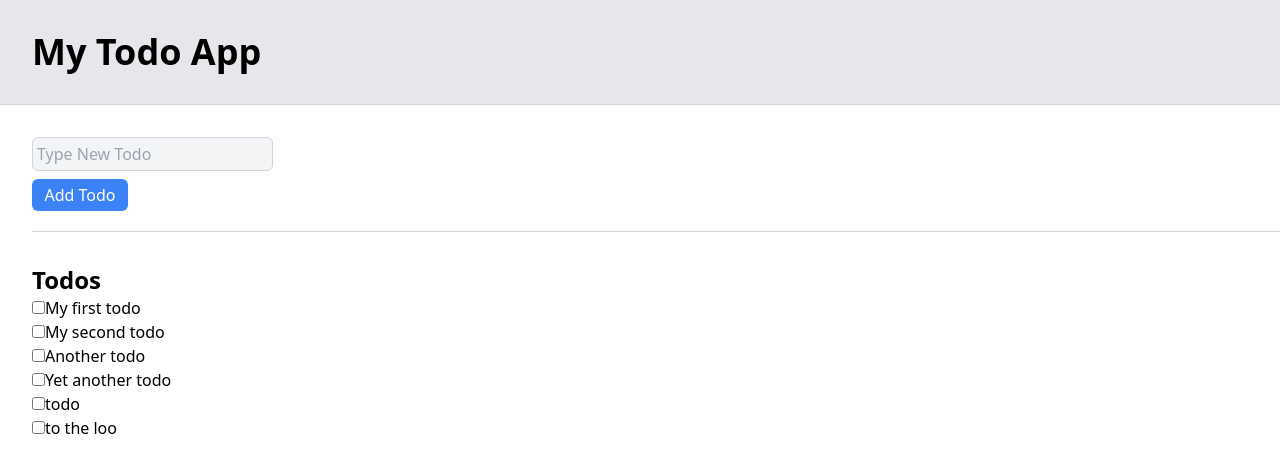
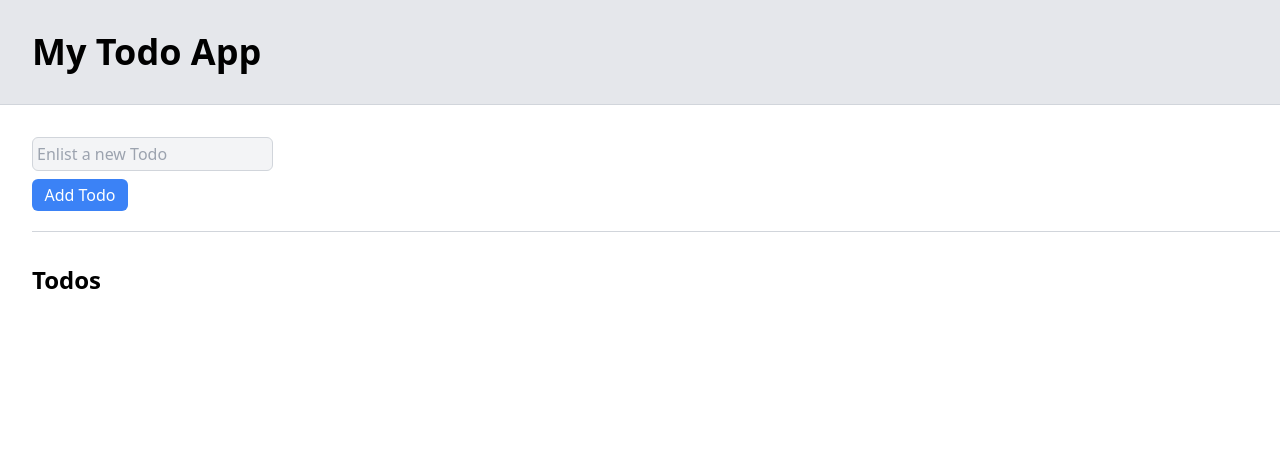
Before and after one commit to becodeorg/hamilton-7-to-do-react-lilouMazzarisi, a React (Vite) app in the folder intro-react/: page / in a window 1280 px wide. Shown: the top 472 px of the page. Built offline with nearby package versions, Linux system fonts and the light colour scheme.

Commit message:
chapter 3 - Forms : adding task

```diff
--- a/intro-react/package.json
+++ b/intro-react/package.json
@@ -11,14 +11,15 @@
   },
   "dependencies": {
     "react": "^18.2.0",
-    "react-dom": "^18.2.0"
+    "react-dom": "^18.2.0",
+    "uuid": "^9.0.0"
   },
   "devDependencies": {
     "@types/react": "^18.0.24",
     "@types/react-dom": "^18.0.8",
     "@vitejs/plugin-react": "^2.2.0",
     "autoprefixer": "^10.4.13",
-    "netlify-cli": "^12.2.1",
+    "netlify-cli": "^2.37.0",
     "postcss": "^8.4.19",
     "tailwindcss": "^3.2.4",
     "vite": "^3.2.3"
--- a/intro-react/src/App.jsx
+++ b/intro-react/src/App.jsx
@@ -1,16 +1,20 @@
 import React, { useState } from 'react'
 import Title from './components/title.jsx'
-import Input from './components/input.jsx'
-import List from './components/list'
+import Form from './components/form.jsx'
+import TodoList from './components/list'
 import './App.css'
 
-const Todo = () => {
+const App = () => {
+
+  const initialList = [];
+  const [todos, setTodos] = useState(initialList); // state containing the array as a first state
+
   return (
     <div className="tool text-left">
       <Title />
-      <Input />
-      <List />
+      <Form todos={todos} setTodos={setTodos} />
+      <TodoList todos={todos} setTodos={setTodos} />
     </div>
   );
 }
-export default Todo;
+export default App;
--- /dev/null
+++ b/intro-react/src/components/form.jsx
@@ -0,0 +1,35 @@
+import React, { useRef } from "react";
+import { v4 as uuidv4 } from "uuid";
+
+export default function Form(props) {
+    const inputTodo = useRef();
+
+    function clickHandler() {
+        const inputElement = inputTodo.current;
+
+        const addTodo = {
+            title: inputElement.value,
+            done: false,
+            id: uuidv4(),
+        }
+
+        const newList = JSON.parse(JSON.stringify(props.todos))
+        newList.push(addTodo);
+        props.setTodos(newList);
+    }
+
+    return (
+        <div className="todoInput line flex flex-col ml-8 pt-8 pb-5" >
+            <input
+                ref={inputTodo}
+                type="text"
+                placeholder="Enlist a new Todo"
+                className="bg-gray-100 border border-solid border-gray-300 rounded-md w-max p-1"
+            />
+            <button
+                onClick={clickHandler}
+                className="bg-blue-500 text-white rounded-md w-24 p-1 mt-2 cursor-pointer"
+            >Add Todo</button>
+        </div>
+    );
+}
--- a/intro-react/src/components/input.jsx
+++ /dev/null
@@ -1,10 +0,0 @@
-const Input = () => {
-    return (
-        <form className="todoInput line flex flex-col ml-8 pt-8 pb-5">
-            <input className="bg-gray-100 border border-solid border-gray-300 rounded-md w-max p-1" type="text" placeholder="Type New Todo"/>
-            <input className="bg-blue-500 text-white rounded-md w-24 p-1 mt-2 cursor-pointer" type="submit" value="Add Todo" />
-        </form>
-    );
-}
-
-export default Input;
--- a/intro-react/src/components/list.jsx
+++ b/intro-react/src/components/list.jsx
@@ -1,34 +1,70 @@
-import React, { useState } from 'react'
+import React from 'react'
 
-function ListItem(item) {
-    const [unchecked, setUnchecked] = useState(false);
+function TodoList(props) {
 
-    return (<li className={unchecked ? "line-through" : ""}>
-        <input
-            type="checkbox"
-            defaultChecked={unchecked}
-            onChange={() => setUnchecked(!unchecked)}
-        />
-        {item.value}
-    </li>
-    );
+    const handleChange = (id) => {
+        const newTodo = props.todos.map((todo) => {
+            if (todo.id == id) {
+                todo.done = !todo.done;
+            }
+            return todo;
+        });
+        props.setTodos(newTodo);
 
-}
-
-export default function List() {
-    const Todos = ["My first todo", "My second todo", "Another todo", "Yet another todo", "todo", "to the loo"];
-    const [todos, setTodos] = useState(Todos);
-
-    const listItems = Todos.map((todo) => (
-        <ListItem key={todo.toString()} value={todo} />
-    ))
+    }
 
     return (
         <div className="ml-8 pt-8">
             <h3 className="text-left text-2xl font-bold">Todos</h3>
             <ul>
-                {listItems}
+                {props.todos.map((todo) =>
+                    <li key={todo.id} className={todo.done ? "line-through" : ""}>
+                        <input
+                            type="checkbox"
+                            id={todo.id}
+                            onChange={() => {
+                                handleChange(todo.id);
+                            }}
+                        />
+                        {todo.title}
+                    </li>
+                )}
             </ul>
         </div>
     );
 }
+
+export default TodoList;
+
+// function ListItem(item) {
+//     const [unchecked, setUnchecked] = useState(false);
+
+//     return (<li className={unchecked ? "line-through" : ""}>
+//         <input
+//             type="checkbox"
+//             defaultChecked={unchecked}
+//             onChange={() => setUnchecked(!unchecked)}
+//         />
+//         {item.value}
+//     </li>
+//     );
+
+// }
+
+// export default function List() {
+//     const Todos = ["My first todo", "My second todo", "Another todo", "Yet another todo", "todo", "to the loo"];
+//     const [todos, setTodos] = useState(Todos);
+
+//     const listItems = Todos.map((todo) => (
+//         <ListItem key={todo.id} value={todo} />
+//     ))
+
+//     return (
+//         <div className="ml-8 pt-8">
+//             <h3 className="text-left text-2xl font-bold">Todos</h3>
+//             <ul>
+//                 {listItems}
+//             </ul>
+//         </div>
+//     );
+// }
```
Also changed, not shown: 1 other file (tests, documents, lock files or other folders).
